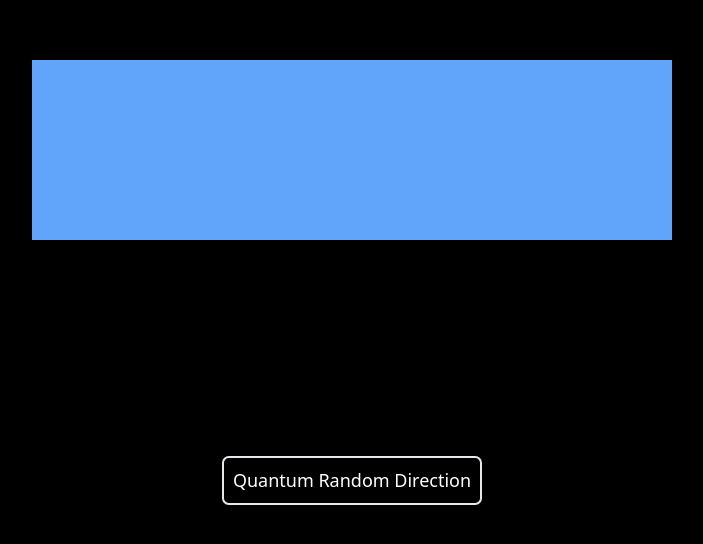
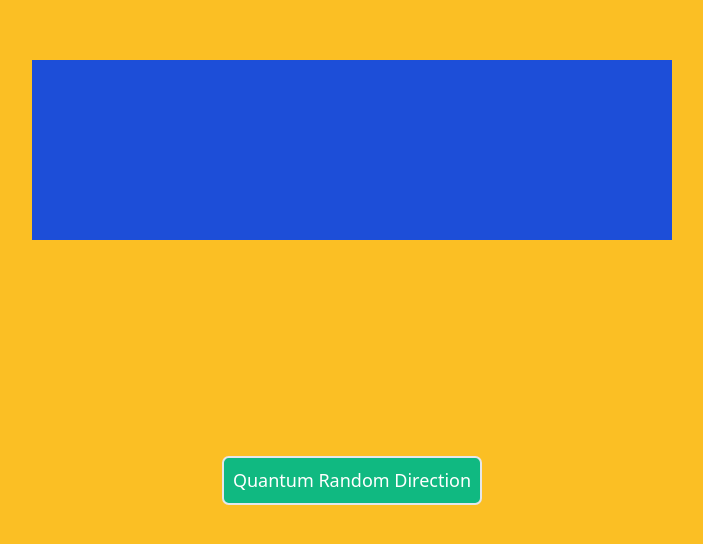
Before and after one commit to mikeyrayvon/broccoli-spider-volleyball, a Next.js app: page / in a window 1280 px wide. Shown: the part 118-662 px from the top of the page, without its empty margins (288-991 px from the left). Built offline with nearby package versions, Linux system fonts and the light colour scheme.

Commit message:
change colors

```diff
--- a/pages/index.js
+++ b/pages/index.js
@@ -40,15 +40,15 @@ const Home = () => {
   }
 
   return (
-    <div className='absolute inset-0 flex flex-col justify-center bg-black'>
+    <div className='absolute inset-0 flex flex-col justify-center bg-yellow-400'>
       <section className='py-8 text-center'>
         <Container>
-          <div className='h-8 mb-48 bg-blue-400 p-20 text-white'><span>{loading ? (
+          <div className='h-8 mb-48 bg-blue-700 p-20 text-white'><span>{loading ? (
             'Generating...'
           ) : result}</span></div>
           <div>
             <button
-              className='border-2 p-2 rounded-md text-white'
+              className='border-2 p-2 rounded-md text-white bg-green-500'
               disabled={loading}
               onClick={() => getRandomData({
                 length: 1,
```
